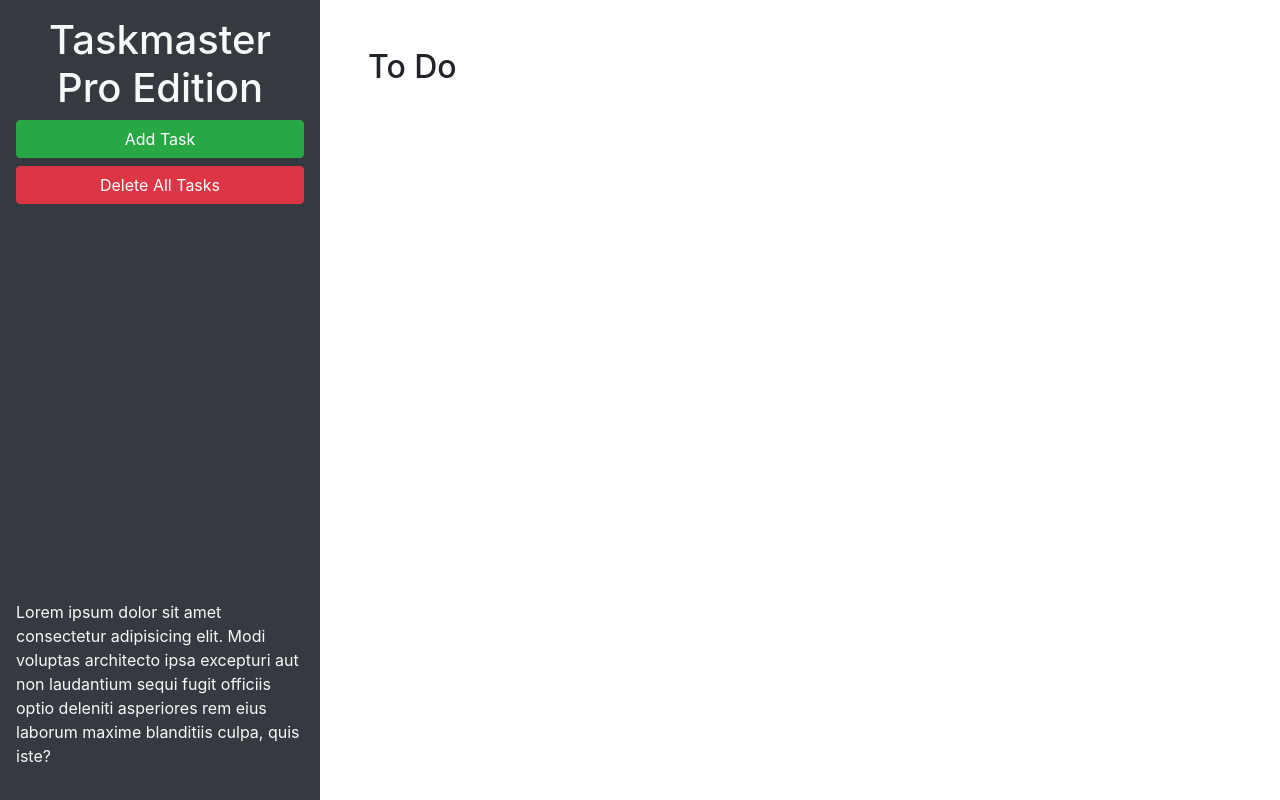
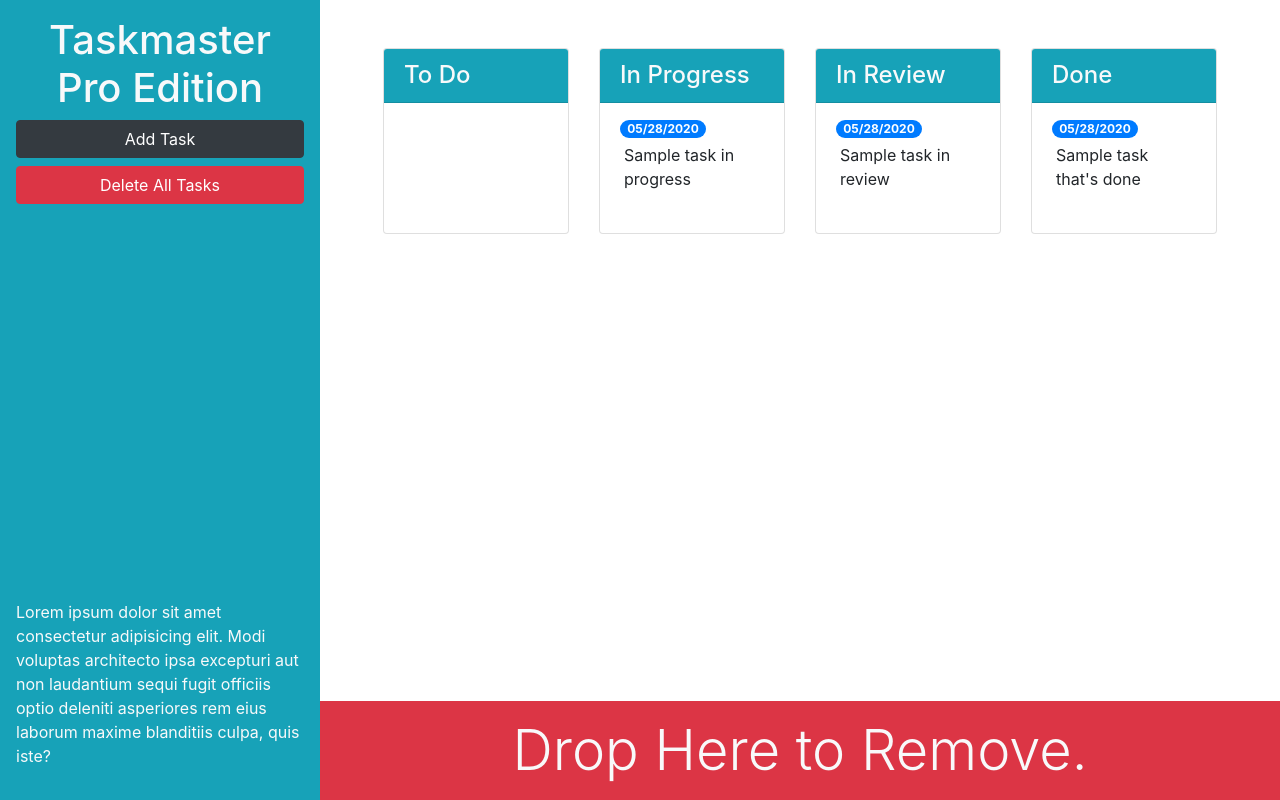
Before and after one commit to AlexJCturbo/taskmaster, a plain HTML site: page index.html in a window 1280 px wide. Drawn offline with nearby package versions, Linux system fonts and the light colour scheme.

Commit message:
added bootstrap format and updated layout for new statuses

```diff
--- a/index.html
+++ b/index.html
@@ -15,21 +15,77 @@
 <body>
 
   <div class="row min-vh-100 no-gutters">
-    <header class="col-12 col-lg-3 bg-dark text-light d-flex flex-column p-4 p-lg-3">
+    <header class="col-12 col-lg-3 bg-info text-light sticky-top d-flex flex-column p-4 p-lg-3">
       <h1 class="text-center">Taskmaster Pro Edition</h1>
-      <button id="create-task" class="btn btn-block btn-success" data-toggle="modal" data-target="#task-form-modal">Add
-        Task</button>
+      <!-- Bootstrap uses a custom data-target attribute to connect a button to the modal that it opens -->
+      <button id="create-task" type="button" class="btn btn-block btn-dark" data-toggle="modal"
+        data-target="#task-form-modal">Add Task</button>
       <button id="remove-tasks" class="btn btn-block btn-danger">Delete All Tasks</button>
-      <p class="mt-auto">Lorem ipsum dolor sit amet consectetur adipisicing elit. Modi voluptas architecto ipsa
-        excepturi aut non laudantium sequi fugit officiis optio deleniti asperiores rem eius laborum maxime blanditiis
-        culpa, quis iste?
+      <p class="mt-auto d-none d-lg-block">Lorem ipsum dolor sit amet consectetur adipisicing elit. Modi voluptas
+        architecto ipsa excepturi aut non laudantium sequi fugit officiis optio deleniti asperiores rem eius laborum
+        maxime blanditiis culpa, quis iste?
       </p>
     </header>
-    <main class="col-12 col-lg-9">
-      <div class="m-5">
-        <h2>To Do</h2>
-        <ul id="list-toDo" class="list-group"> </ul>
+
+    <!--Convert the <main> element into a flex column -->
+    <main class="col-12 col-lg-9 d-flex flex-column">
+      <div class="row m-5 justify-content-around">
+        <!--To do section -->
+        <div class="col-12 col-md-6 col-xl-3 mb-3">
+          <div class="card">
+            <h4 class="card-header text-light bg-info">To Do</h4>
+            <ul id="list-toDo" class="list-group list-group-flush"> </ul>
+          </div>
+        </div>
+        <!--To do end -->
+        <!--In progress section -->
+        <div class="col-12 col-md-6 col-xl-3 mb-3">
+          <div class="card">
+            <h4 class="card-header text-light bg-info">In Progress</h4>
+            <ul id="list-inProgress" class="list-group list-group-flush">
+              <li class="list-group-item">
+                <span class="badge badge-primary badge-pill">05/28/2020</span>
+                <p class="m-1">Sample task in progress</p>
+              </li>
+            </ul>
+          </div>
+        </div>
+        <!--In progress end -->
+        <!--In review section -->
+        <div class="col-12 col-md-6 col-xl-3 mb-3">
+          <div class="card">
+            <h4 class="card-header text-light bg-info">In Review</h4>
+            <ul id="list-inReview" class="list-group list-group-flush">
+              <li class="list-group-item">
+                <span class="badge badge-primary badge-pill">05/28/2020</span>
+                <p class="m-1">Sample task in review</p>
+              </li>
+            </ul>
+          </div>
+        </div>
+        <!--In review end -->
+        <!--Done section-->
+        <div class="col-12 col-md-6 col-xl-3 mb-3">
+          <div class="card">
+            <h4 class="card-header text-light bg-info">Done</h4>
+            <ul id="list-done" class="list-group list-group-flush">
+              <li class="list-group-item">
+                <span class="badge badge-primary badge-pill">05/28/2020</span>
+                <p class="m-1">Sample task that's done</p>
+              </li>
+            </ul>
+          </div>
+        </div>
+        <!--Done end -->
       </div>
+
+      <!-- Trash section -->
+      <div id="trash" class="mt-auto">
+        <div class="w-100 bg-danger p-3 text-center text-light display-4">
+          Drop Here to Remove.
+        </div>
+      </div>
+
     </main>
   </div>
 
@@ -48,11 +104,11 @@
           <form>
             <div class="form-group">
               <label for="modalTaskDescription">Task description</label>
-              <textarea id="modalTaskDescription" rows="3"></textarea>
+              <textarea id="modalTaskDescription" rows="3" class="form-control"></textarea>
             </div>
             <div class="form-group">
               <label for="modalDueDate">Due date</label>
-              <input type="text" id="modalDueDate" placeholder="mm/dd/yyyy" autocomplete="off" />
+              <input type="text" id="modalDueDate" class="form-control" placeholder="mm/dd/yyyy" autocomplete="off" />
             </div>
           </form>
         </div>
```
